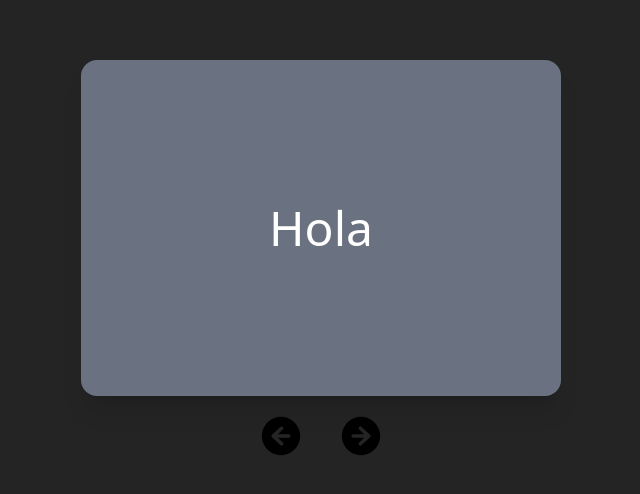
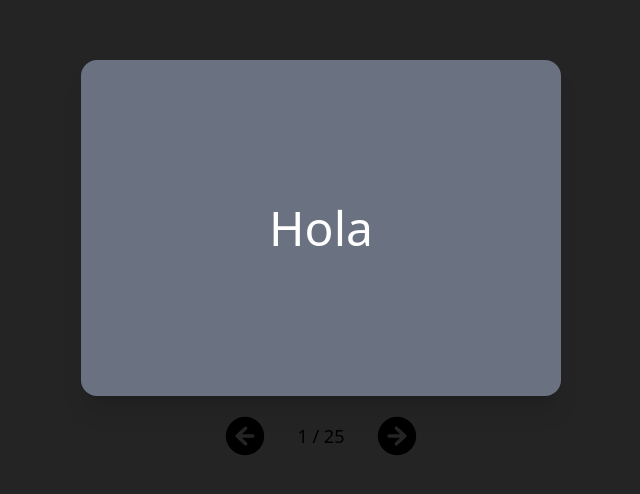
Before and after one commit to adceballos/spanish-flashcards, a Vue app in the folder frontend/: page /deck1-essentials in a window 1280 px wide. Shown: the part 140-634 px from the top of the page, without its empty margins (319-959 px from the left). Built offline with nearby package versions, Linux system fonts and the light colour scheme.

Commit message:
feat: add card counter to track how many cards are in a deck and which card the user is currently indexed on

```diff
--- a/frontend/src/components/cardCarousel.vue
+++ b/frontend/src/components/cardCarousel.vue
@@ -61,10 +61,16 @@ onUnmounted(() => {
         :back="cards[activeIndex].back"
       />
 
-      <div class="flex items-center justify-center mt-4 gap-x-8">
+      <div class="flex items-center justify-center mt-4 gap-x-5">
         <button v-on:click="prevCard" :disabled="activeIndex === 0" aria-label="Previous card" class="text-2xl">
           <ArrowLeftCircleIcon class="w-12 h-12 hover:text-slate-400 transition-colors duration-250"/>
         </button>
+
+        <div class="w-16 text-center">
+          <p class="text-lg">
+            {{ activeIndex + 1 }} / {{ cards.length }}
+          </p>
+        </div>
 
         <button @click="nextCard" :disabled="activeIndex === cards.length - 1" aria-label="Next card" class="text-2xl">
           <ArrowRightCircleIcon class="w-12 h-12 hover:text-slate-400 transition-colors duration-250"/>
```
